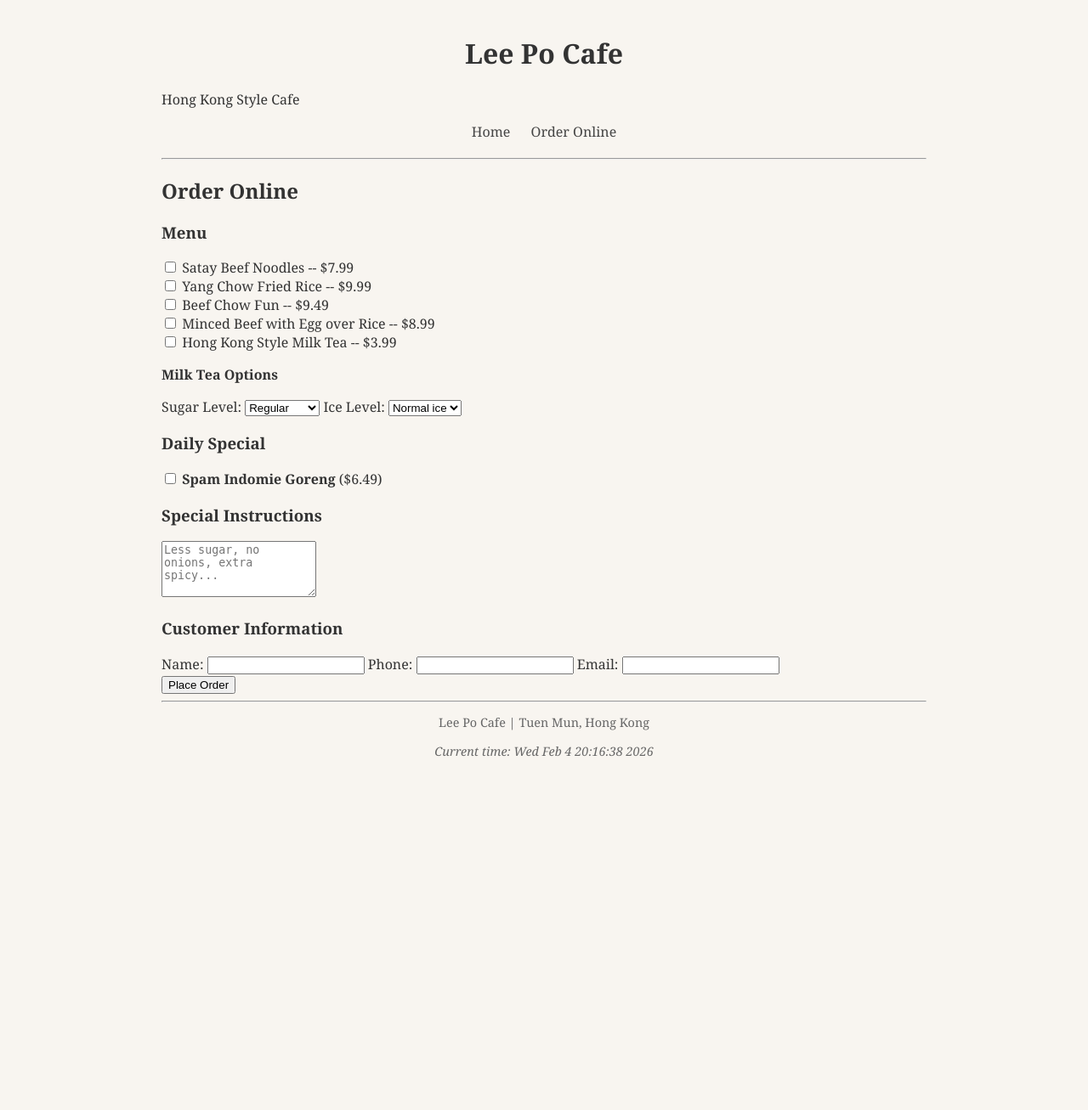
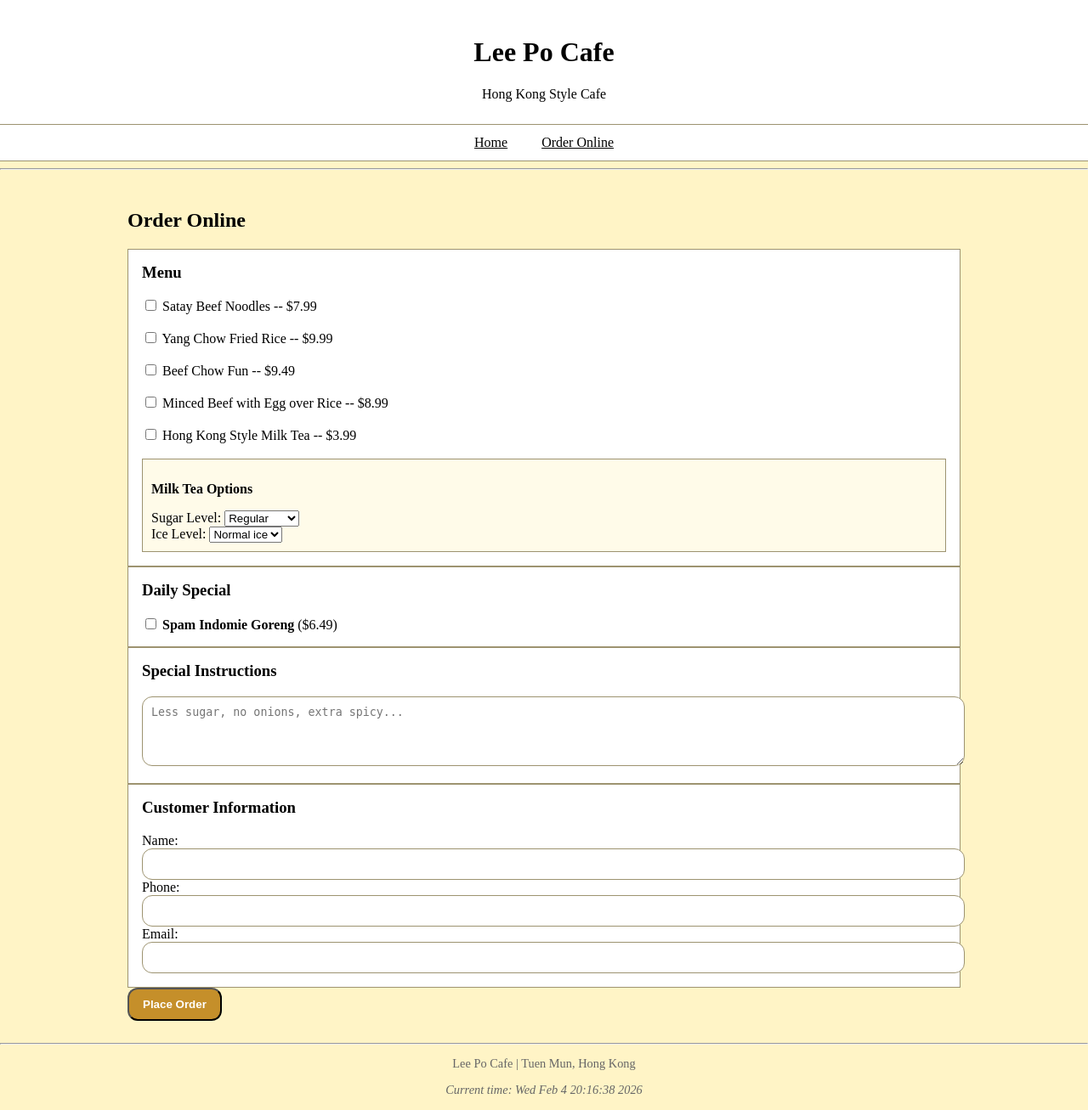
Before and after one commit to szetol0718/CampusPickup-BU, a Django app: page /restaurant/order/ in a window 1280 px wide. Shown: the whole page at 85% size. Before the commit the page ends 891 px from the top, so only its background shows below. Run offline with Django 5.2, Linux system fonts and the light colour scheme.

Commit message:
css design added

```diff
--- a/restaurant/templates/restaurant/base.html
+++ b/restaurant/templates/restaurant/base.html
@@ -12,7 +12,7 @@ header, navigation bar, and styling shared across all pages.
     <meta charset="utf-8">
     <title>Lee Po Cafe</title>
 
-    <link rel="stylesheet" href="{% static 'styles/a1.css' %}">
+    <link rel="stylesheet" href="{% static 'styles/a2.css' %}">
 </head>
 
 <body>
--- /dev/null
+++ b/static/styles/a2.css
@@ -0,0 +1,138 @@
+/*
+File: a2.css
+Author: Louis Szeto (szetol@bu.edu), 2/5/2026
+Description: Simple CSS theme for the Lee Po Cafe restaurant website.
+Uses a light yellow + white color palette and styles cards, tables, forms,
+and image gallery for a clean layout.
+*/
+
+/* ---------- Base / Theme ---------- */
+:root {
+    --bg: #fff4c6;
+    --card: #ffffff;
+    --border: #9d9370;
+    --text: #000000;
+    --muted: #6b6b6b;
+}
+
+
+body {
+    margin: 0;
+    background: var(--bg);
+    color: var(--text);
+}
+
+.content {
+    max-width: 980px;
+    margin: 0 auto;
+    padding: 18px;
+}
+
+.site-header {
+    text-align: center;
+    padding: 22px 16px 10px 16px;
+    background: var(--card);
+    border-bottom: 1px solid var(--border);
+}
+
+.navbar {
+    text-align: center;
+    padding: 12px 10px;
+    background: var(--card);
+    border-bottom: 1px solid var(--border);
+}
+
+.navbar a {
+    padding: 8px 12px;
+    margin: 0 6px;
+    color: var(--text);
+}
+
+.navbar a:hover {
+    background: #fff2b3; /* slightly deeper yellow */
+}
+
+
+.card {
+    background: var(--card);
+    border: 1px solid var(--border);
+    padding: 16px;
+}
+
+.card h3 {
+    margin-top: 0;
+}
+
+/* ---------- Tables ---------- */
+.items-table {
+    width: 100%;
+    background: var(--card);
+}
+
+.items-table th,
+.items-table td {
+    border: 1px solid var(--border);
+    padding: 10px;
+    text-align: left;
+    background: #ffffff;
+}
+
+/* ---------- Menu Items / Form ---------- */
+
+.menu-item:hover {
+    background: #fff7cf;
+}
+
+.options {
+    padding: 10px;
+    background: #fffbe9;
+    border: 1px solid var(--border);
+}
+
+label {
+    display: block;
+}
+
+input[type="text"],
+input[type="email"],
+textarea {
+    width: 100%;
+    padding: 10px;
+    border: 1px solid var(--border);
+    border-radius: 12px;
+    background: #ffffff;
+}
+
+
+/* Buttons */
+button[type="submit"] {
+    border-radius: 12px;
+    padding: 10px 16px;
+    background: #c58f2a;
+    color: white;
+    font-weight: bold;
+}
+
+/* ---------- Gallery Images ---------- */
+.gallery {
+    display: flex;
+    flex-wrap: wrap;
+    gap: 14px;
+    margin-top: 10px;
+}
+
+.image {
+    width: 300px;
+    height: 200px;
+    object-fit: cover;
+    border-radius: 14px;
+    border: 1px solid var(--border);
+    background: white;
+}
+
+/* ---------- Footer ---------- */
+footer {
+    text-align: center;
+    font-size: 0.9em;
+    color: #666;
+}
```
